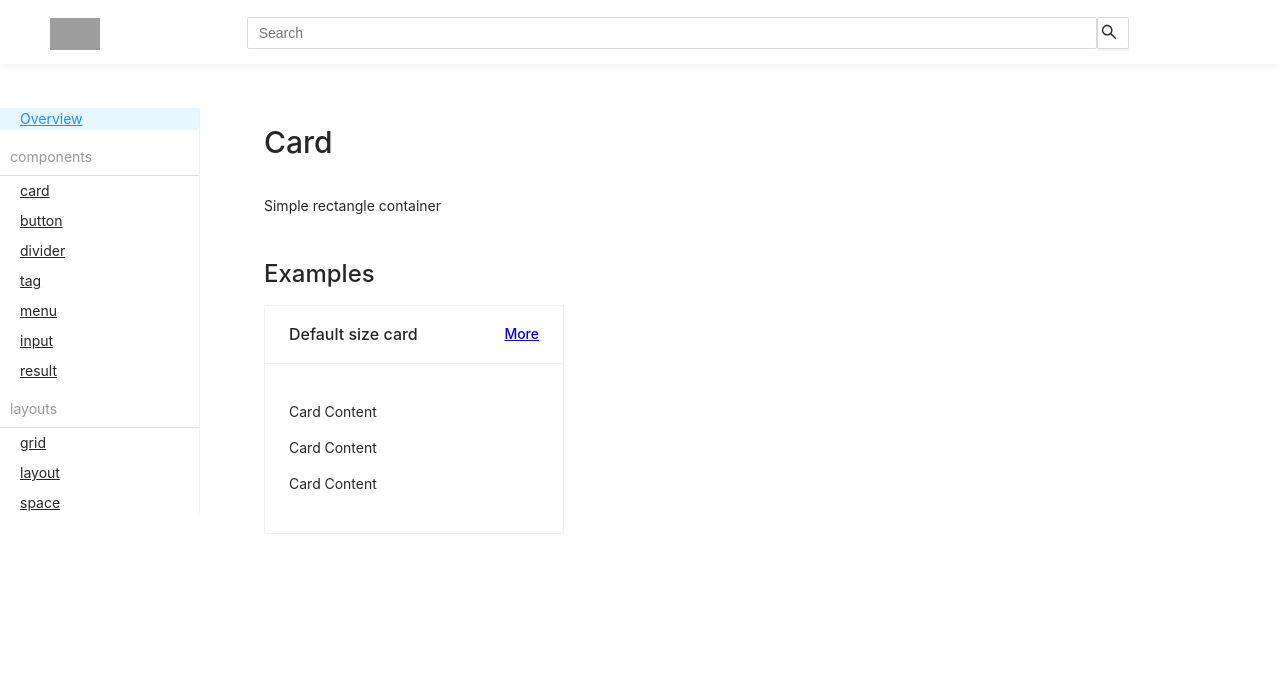
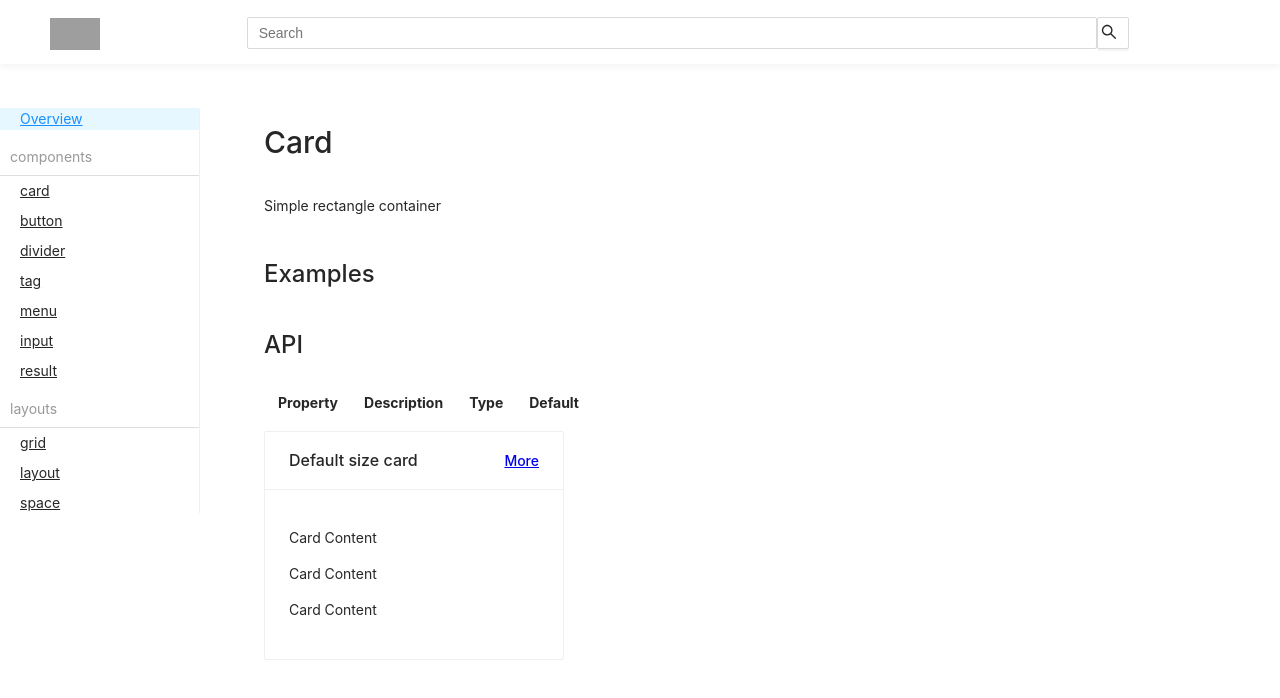
Before and after one commit to VINCENGUYEN-JS/vince-components, a React (Create React App) app: page /card in a window 1280 px wide. Shown: the top 698 px of the page. Built offline with nearby package versions, Linux system fonts and the light colour scheme; grey boxes are pictures that could not be loaded.

Commit message:
add-table-api-for-every-component-doc-part-1

```diff
--- /dev/null
+++ b/src/pages/componentApi.ts
@@ -0,0 +1,29 @@
+type APIProps = {
+  property: string;
+  description: string;
+  type: string;
+  default: string;
+};
+
+const buttonAPI: APIProps[] = [
+  {
+    property: "type",
+    description: "Can be set to primary dashed",
+    type: "primary | dashed",
+    default: "default",
+  },
+  {
+    property: "size",
+    description: "Can be set size of button",
+    type: "large | medium | small",
+    default: "default",
+  },
+  {
+    property: "shape",
+    description: "Can be set button shape",
+    type: "default | circle | round",
+    default: "default",
+  },
+];
+
+export { buttonAPI };
--- a/src/pages/components/ButtonExample.tsx
+++ b/src/pages/components/ButtonExample.tsx
@@ -4,10 +4,15 @@ import { DownloadOutlined } from "@ant-design/icons";
 import ComponentDoc from "template/ComponentDoc";
 import Button from "components/Button/Button";
 import Divider from "components/Divider/Divider";
+import { buttonAPI } from "../componentApi";
 
 const ButtonExample = () => (
   <>
-    <ComponentDoc title="Button" introduction="To trigger an operation" />
+    <ComponentDoc
+      title="Button"
+      introduction="To trigger an operation"
+      api={buttonAPI}
+    >
       <Divider orientation="left">Button With Primary + Large</Divider>
       <Button type="primary" size="large">
         Primary
@@ -39,6 +44,7 @@ const ButtonExample = () => (
       >
         Download
       </Button>{" "}
+    </ComponentDoc>
   </>
 );
 
--- a/src/template/ComponentDoc.tsx
+++ b/src/template/ComponentDoc.tsx
@@ -1,21 +1,57 @@
 import * as React from "react";
 
 import "./style/index.scss";
+
+type APIProps = {
+  property: string;
+  description: string;
+  type: string;
+  default: string;
+};
 
 type ComponentDocProps = {
   title: string;
   introduction: string;
   children?: React.ReactNode;
+  api?: APIProps[];
 };
 
 const ComponentDoc = (props: ComponentDocProps) => {
-  const { title, introduction, children } = props;
+  const { title, introduction, api, children } = props;
   return (
     <section className="markdown">
       <h1>{title}</h1>
       <p>{introduction}</p>
       <h2>Examples</h2>
       {children}
+      <section className="markdown api-container">
+        <h2>
+          <span>API</span>
+        </h2>
+        <table>
+          <thead>
+            <tr>
+              <th>Property</th>
+              <th>Description</th>
+              <th>Type</th>
+              <th>Default</th>
+            </tr>
+          </thead>
+          <tbody>
+            {api &&
+              api.map((data) => {
+                return (
+                  <tr>
+                    <td>{data.property}</td>
+                    <td>{data.description}</td>
+                    <td>{data.type}</td>
+                    <td>{data.default}</td>
+                  </tr>
+                );
+              })}
+          </tbody>
+        </table>
+      </section>
     </section>
   );
 };
--- a/src/template/style/index.scss
+++ b/src/template/style/index.scss
@@ -35,4 +35,17 @@
     border: none;
     outline: none;
   }
+  .api-container table th:first-child {
+    border-left: 1px solid #f0f0f0;
+  }
+  .api-container table td:first-child {
+    border-left: 1px solid #f0f0f0;
+    font-weight: 600;
+  }
+  .markdown.api-container table th,
+  .markdown.api-container table td {
+    padding: 12px;
+    border-color: #f0f0f0;
+    border-width: 1px 0;
+  }
 }
```
Lines whose indentation alone changed are shown as unchanged.
